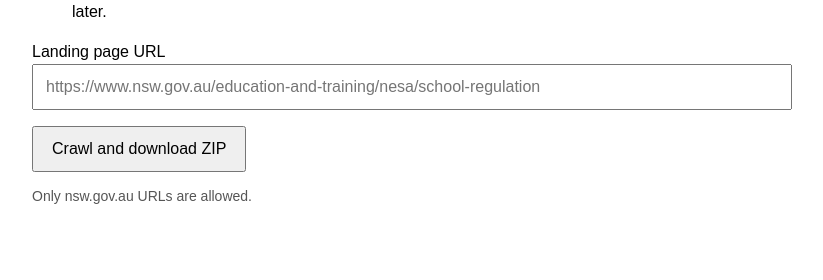
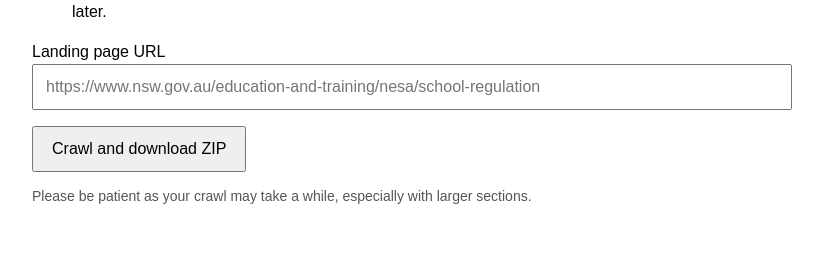
Before and after one commit to myic90/pdf-crawler, a Flask app: page / in a window 1280 px wide. Shown: the part 520-800 px from the top of the page, without its empty margins (228-1051 px from the left). Run offline with Flask 3, Linux system fonts and the light colour scheme.

Commit message:
Update index.html

```diff
--- a/templates/index.html
+++ b/templates/index.html
@@ -159,7 +159,7 @@
   <div id="errorBox" class="error"></div>
 
   <p class="hint">
-    Only nsw.gov.au URLs are allowed.
+    Please be patient as your crawl may take a while, especially with larger sections.
   </p>
 
   <script>
```
